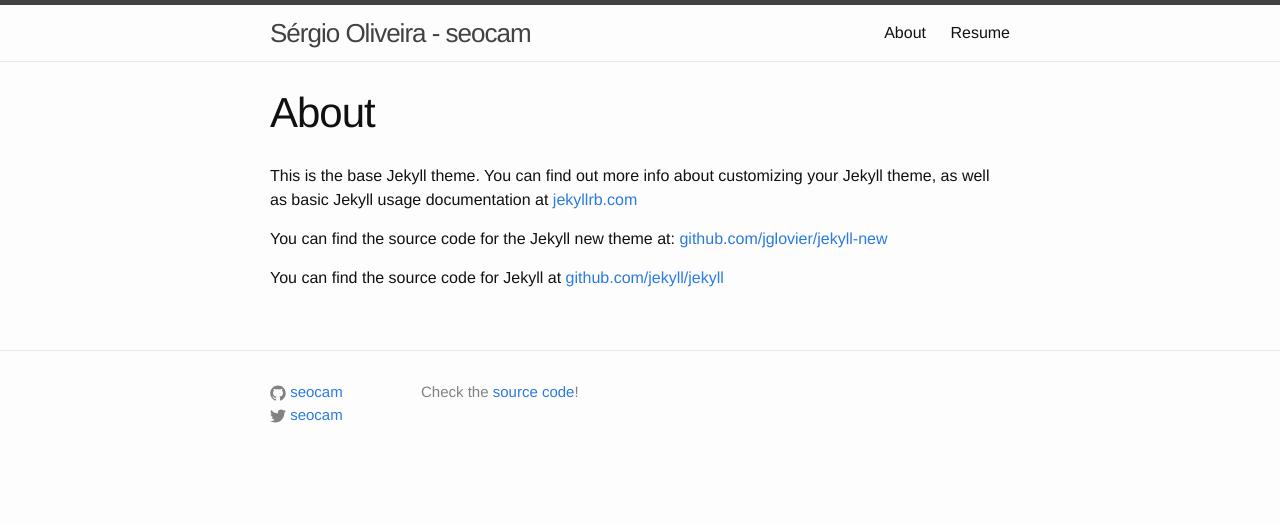
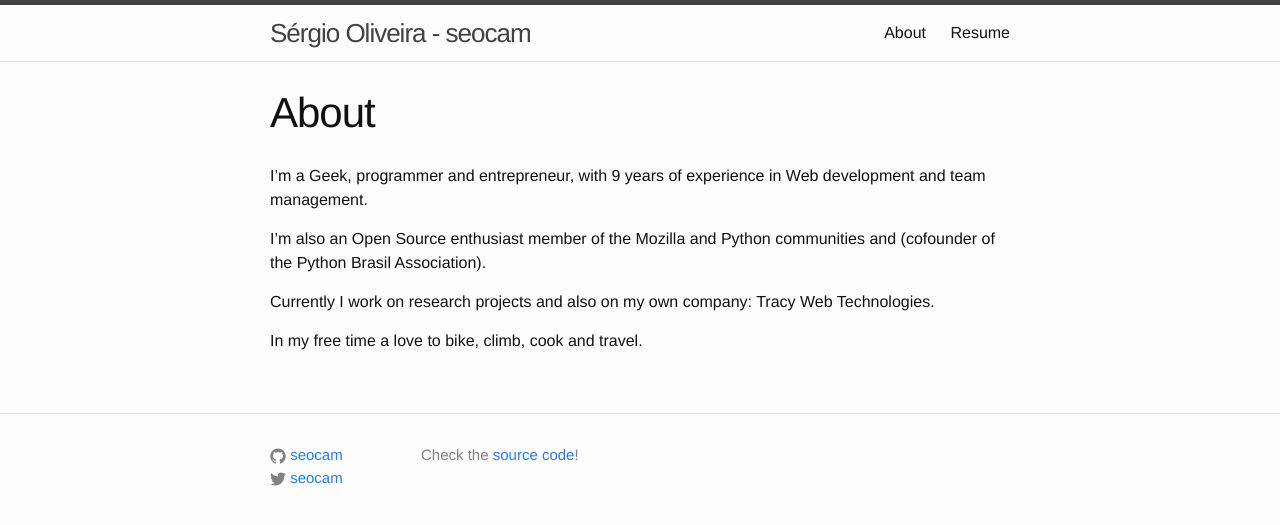
Before and after one commit to seocam/seocam.github.io, a Jekyll site: the page built from about.md, in a window 1280 px wide. Shown: the top 525 px of the page. Built offline with Jekyll 4.4.1, drawn with Linux system fonts in a browser that asks for light colours.

Commit message:
Added about

```diff
--- a/about.md
+++ b/about.md
@@ -4,8 +4,10 @@ title: About
 permalink: /about/
 ---
 
-This is the base Jekyll theme. You can find out more info about customizing your Jekyll theme, as well as basic Jekyll usage documentation at [jekyllrb.com](http://jekyllrb.com/)
+I'm a Geek, programmer and entrepreneur, with 9 years of experience in Web development and team management.
 
-You can find the source code for the Jekyll new theme at: [github.com/jglovier/jekyll-new](https://github.com/jglovier/jekyll-new)
+I'm also an Open Source enthusiast member of the Mozilla and Python communities and (cofounder of the Python Brasil Association).
 
-You can find the source code for Jekyll at [github.com/jekyll/jekyll](https://github.com/jekyll/jekyll)
+Currently I work on research projects and also on my own company: Tracy Web Technologies.
+
+In my free time a love to bike, climb, cook and travel.
```
